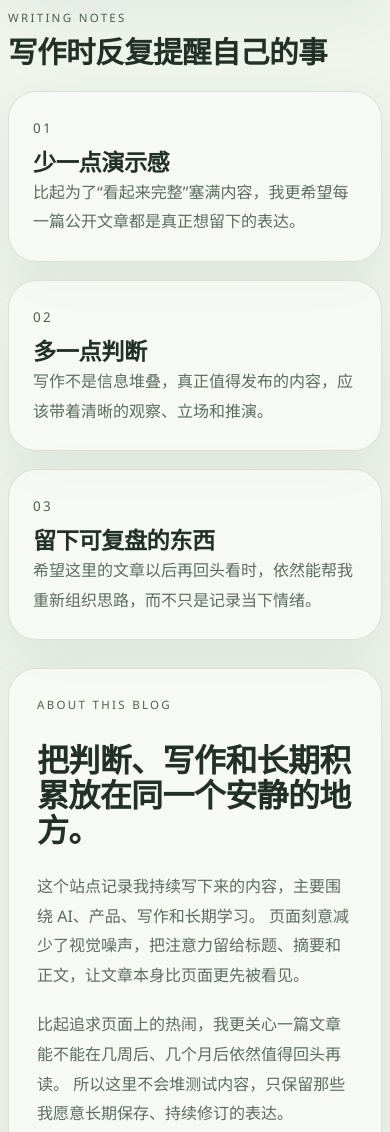
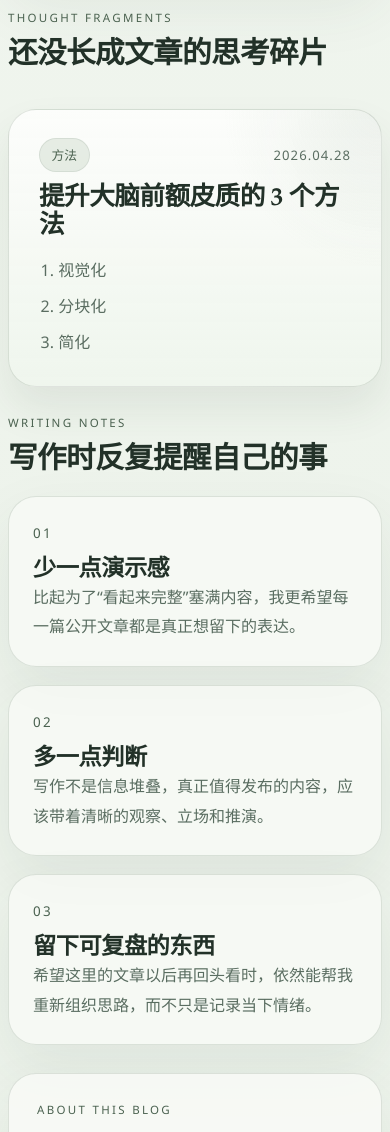
Before and after one commit to babynata/github-blog, a website: page index.html in a window 390 px wide. Shown: the part 1400-2532 px from the top of the page. Drawn offline with Linux system fonts and the light colour scheme.

Commit message:
Refine homepage and add thought fragments

```diff
--- /dev/null
+++ b/data/fragments.js
@@ -0,0 +1,9 @@
+window.BLOG_FRAGMENTS = [
+  {
+    kind: "long",
+    label: "方法",
+    date: "2026.04.28",
+    title: "提升大脑前额皮质的 3 个方法",
+    orderedItems: ["视觉化", "分块化", "简化"]
+  }
+];
--- a/index.html
+++ b/index.html
@@ -8,6 +8,7 @@
   <title>青苔手记</title>
   <link rel="stylesheet" href="styles.css">
   <script src="data/posts.js" defer></script>
+  <script src="data/fragments.js" defer></script>
   <script src="script.js" defer></script>
 </head>
 <body class="page-home">
@@ -42,7 +43,17 @@
         <div id="post-list" class="post-grid post-grid-primary" aria-live="polite"></div>
       </section>
 
-      <section id="notes" class="notes-section notes-section-secondary reveal">
+      <section id="notes" class="fragments-section reveal">
+        <div class="section-heading">
+          <div>
+            <p class="eyebrow">Thought Fragments</p>
+            <h2>还没长成文章的思考碎片</h2>
+          </div>
+        </div>
+        <div id="fragment-list" class="fragments-grid" aria-live="polite"></div>
+      </section>
+
+      <section id="notes-guide" class="notes-section notes-section-secondary reveal">
         <div class="section-heading">
           <div>
             <p class="eyebrow">Writing Notes</p>
--- a/script.js
+++ b/script.js
@@ -1,5 +1,6 @@
 const allPosts = Array.isArray(window.BLOG_POSTS) ? window.BLOG_POSTS : [];
 const posts = allPosts.filter((post) => post.status === "published");
+const fragments = Array.isArray(window.BLOG_FRAGMENTS) ? window.BLOG_FRAGMENTS : [];
 
 function escapeHtml(value) {
   return String(value)
@@ -21,6 +22,65 @@ function updateSiteStats() {
   document.querySelectorAll("[data-tag-count]").forEach((node) => {
     node.textContent = String(new Set(posts.flatMap((post) => post.tags)).size).padStart(2, "0");
   });
+}
+
+function renderFragmentBody(fragment) {
+  if (Array.isArray(fragment.orderedItems) && fragment.orderedItems.length) {
+    const items = fragment.orderedItems
+      .map((item) => `<li>${escapeHtml(item)}</li>`)
+      .join("");
+
+    return `<ol class="fragment-list">${items}</ol>`;
+  }
+
+  if (Array.isArray(fragment.paragraphs) && fragment.paragraphs.length) {
+    return fragment.paragraphs
+      .map((paragraph) => `<p>${escapeHtml(paragraph)}</p>`)
+      .join("");
+  }
+
+  if (fragment.quote) {
+    return `<blockquote>${escapeHtml(fragment.quote)}</blockquote>`;
+  }
+
+  return `<p>${escapeHtml(fragment.body || "")}</p>`;
+}
+
+function renderFragments(container) {
+  if (!container) {
+    return;
+  }
+
+  if (!fragments.length) {
+    container.innerHTML = '<div class="empty-state">这里还没有公开的思考碎片。</div>';
+    return;
+  }
+
+  const gridStateClass = fragments.length === 1 ? "has-single" : "has-multiple";
+  container.classList.remove("has-single", "has-multiple");
+  container.classList.add(gridStateClass);
+
+  container.innerHTML = fragments
+    .map((fragment, index) => {
+      const kind = fragment.kind || "short";
+      const angleClass = `fragment-angle-${(index % 3) + 1}`;
+      const kindClass = `fragment-card fragment-card-${kind} ${angleClass}`;
+      const title = fragment.title ? `<h3>${escapeHtml(fragment.title)}</h3>` : "";
+      const label = fragment.label ? `<span class="fragment-type">${escapeHtml(fragment.label)}</span>` : "";
+      const meta = fragment.date ? `<span class="fragment-date">${escapeHtml(fragment.date)}</span>` : "";
+
+      return `
+        <article class="${kindClass}">
+          <div class="fragment-meta">
+            ${label}
+            ${meta}
+          </div>
+          ${title}
+          ${renderFragmentBody(fragment)}
+        </article>
+      `;
+    })
+    .join("");
 }
 
 function renderFilters(container, activeTag, onSelect) {
@@ -103,6 +163,9 @@ document.addEventListener("DOMContentLoaded", () => {
   const filterContainer = document.querySelector("#tag-filters");
   const postContainer = document.querySelector("#post-list");
   const totalNode = document.querySelector("#post-total");
+  const fragmentContainer = document.querySelector("#fragment-list");
+
+  renderFragments(fragmentContainer);
 
   if (!filterContainer || !postContainer) {
     return;
--- a/styles.css
+++ b/styles.css
@@ -462,8 +462,160 @@ p {
   font-size: clamp(2.4rem, 5vw, 4rem);
 }
 
+.fragments-section h2,
 .notes-section-secondary h2 {
   font-size: clamp(1.85rem, 3.6vw, 2.8rem);
+}
+
+.fragments-section {
+  display: grid;
+  gap: 18px;
+}
+
+.fragments-grid {
+  display: grid;
+  grid-template-columns: repeat(3, minmax(0, 1fr));
+  gap: 18px;
+  align-items: start;
+}
+
+.fragments-grid.has-single {
+  grid-template-columns: minmax(0, 560px);
+}
+
+.fragment-card {
+  display: grid;
+  gap: 14px;
+  padding: 24px;
+  border: 1px solid var(--line);
+  border-radius: var(--radius-lg);
+  background: linear-gradient(180deg, rgba(252, 253, 251, 0.98), rgba(244, 248, 242, 0.92));
+  box-shadow: 0 22px 42px rgba(54, 74, 59, 0.09);
+  align-self: start;
+  transition: transform 180ms ease, box-shadow 180ms ease, border-color 180ms ease;
+}
+
+.fragment-card:hover,
+.fragment-card:focus-within {
+  transform: translateY(-3px);
+  box-shadow: 0 26px 52px rgba(54, 74, 59, 0.13);
+  border-color: rgba(75, 98, 80, 0.26);
+}
+
+.fragment-card p,
+.fragment-card blockquote {
+  margin: 0;
+  color: var(--muted);
+  line-height: 1.9;
+}
+
+.fragment-card h3 {
+  font-size: 1.6rem;
+}
+
+.fragment-list {
+  margin: 0;
+  padding-left: 1.2rem;
+  color: var(--muted);
+  line-height: 1.9;
+}
+
+.fragment-list li + li {
+  margin-top: 0.35rem;
+}
+
+.fragment-type {
+  display: inline-flex;
+  align-items: center;
+  width: fit-content;
+  padding: 0.42rem 0.72rem;
+  border-radius: 999px;
+  background: rgba(215, 226, 213, 0.6);
+  border: 1px solid rgba(88, 110, 90, 0.12);
+  color: var(--accent-deep);
+  font-size: 0.8rem;
+}
+
+.fragment-meta {
+  display: flex;
+  align-items: center;
+  justify-content: space-between;
+  gap: 0.75rem;
+  flex-wrap: wrap;
+}
+
+.fragment-date {
+  color: var(--muted);
+  font-size: 0.82rem;
+  letter-spacing: 0.08em;
+}
+
+.fragment-card-short {
+  align-content: start;
+  padding: 20px 22px;
+}
+
+.fragment-card-long {
+  align-content: start;
+  grid-column: span 2;
+  padding: 28px 30px;
+  background:
+    radial-gradient(circle at top right, rgba(170, 190, 168, 0.18), transparent 34%),
+    linear-gradient(180deg, rgba(252, 253, 251, 0.98), rgba(239, 245, 237, 0.92));
+}
+
+.fragment-card-medium {
+  align-content: start;
+}
+
+.fragment-card-quote {
+  grid-column: 1 / span 3;
+  padding: 22px 26px;
+  background: rgba(244, 248, 242, 0.9);
+}
+
+.fragment-card-quote blockquote {
+  color: var(--ink);
+  font-family: var(--serif);
+  font-size: 1.35rem;
+  line-height: 1.55;
+}
+
+.fragment-angle-1 {
+  transform: rotate(-0.45deg);
+}
+
+.fragment-angle-2 {
+  transform: rotate(0.3deg);
+}
+
+.fragment-angle-3 {
+  transform: rotate(-0.18deg);
+}
+
+.fragment-card:hover.fragment-angle-1,
+.fragment-card:hover.fragment-angle-2,
+.fragment-card:hover.fragment-angle-3,
+.fragment-card:focus-within.fragment-angle-1,
+.fragment-card:focus-within.fragment-angle-2,
+.fragment-card:focus-within.fragment-angle-3 {
+  transform: translateY(-3px) rotate(0deg);
+}
+
+.fragments-grid.has-single .fragment-card-long,
+.fragments-grid.has-single .fragment-card-medium,
+.fragments-grid.has-single .fragment-card-short,
+.fragments-grid.has-single .fragment-card-quote {
+  min-height: auto;
+}
+
+.fragments-grid.has-single .fragment-card {
+  transform: none;
+}
+
+.fragments-grid.has-single .fragment-card-long {
+  grid-column: auto;
+  max-width: 100%;
 }
 
 .tag-filter {
@@ -898,8 +1050,17 @@ main > .reveal:nth-child(4) {
   .admin-layout,
   .post-grid,
   .post-grid-primary,
+  .fragments-grid,
   .note-grid {
     grid-template-columns: 1fr;
+  }
+
+  .fragment-card-quote {
+    grid-column: auto;
+  }
+
+  .fragment-card-long {
+    grid-column: auto;
   }
 
   .section-heading,
```
Also changed, not shown: content/posts/vertical-ai-rag-slm-knowledge-moat.md (+0 -6 lines).
